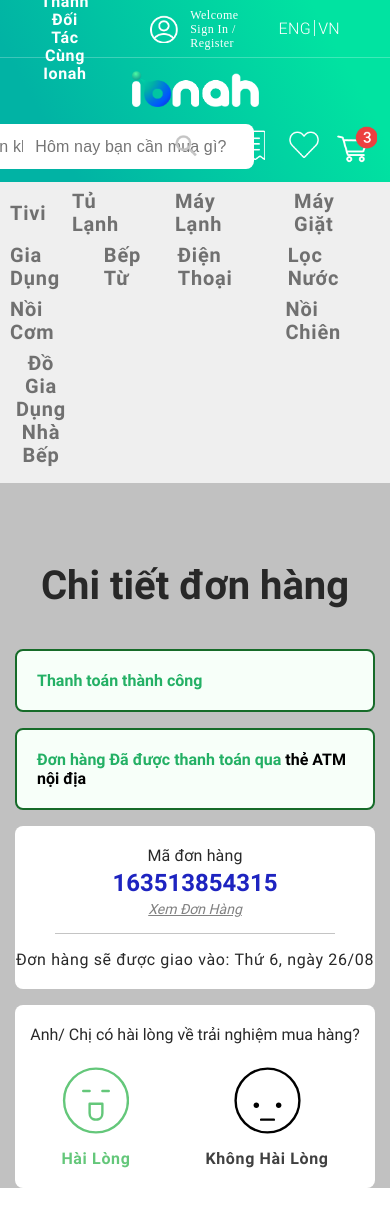
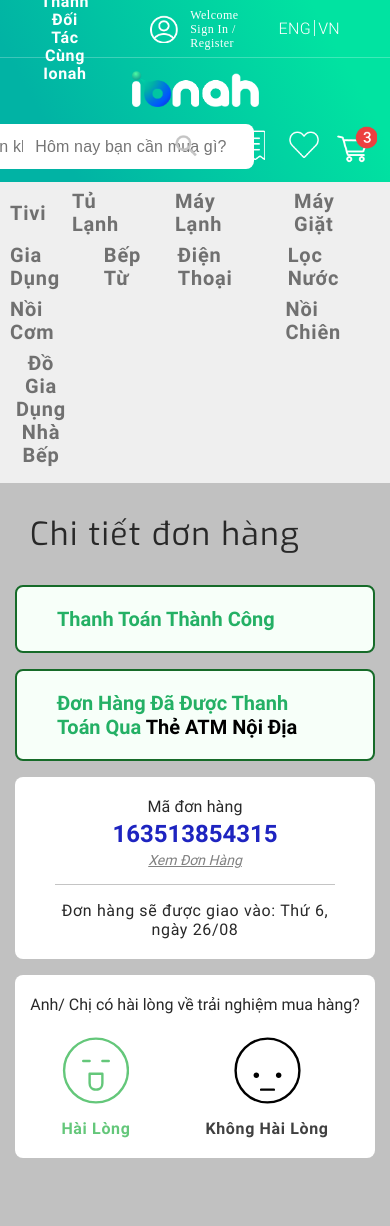
Before and after one commit to TrinhVanHiep/iONAH, a React (Create React App) app: page /order-details in a window 390 px wide. Shown: the top 1226 px of the page. Built offline with nearby package versions, Linux system fonts and the light colour scheme.

Commit message:
fix-order-detail-reponsive

```diff
--- a/src/Page/OrderDetails/OrderDetail.scss
+++ b/src/Page/OrderDetails/OrderDetail.scss
@@ -1,6 +1,8 @@
+.bg-order {
+  background: #c1c1c1;
+}
 .order-detail {
   max-width: 1540px;
-  background: #c1c1c1;
   padding-bottom: 50px;
   margin: 0 auto;
   font-family: "Roboto", sans-serif;
@@ -129,68 +131,25 @@
   }
 }
 
-@media screen and (min-width: 1023.98px) and (max-width: 1440px) {
+@media screen and (max-width: 428px) {
   .order-detail {
-    padding: 0 15px;
-  }
-}
-
-@media screen and (max-width: 1023.98px) {
-  .order-detail {
-    padding: 0 15px;
-  }
-}
-
-@media screen and (max-width: 768px) {
-  .order-detail {
+    padding: 0 15px 68px;
     &--title {
-      font-size: 40px;
-      letter-spacing: 0;
+      text-align: left;
+      padding: 28px 15px;
+      font-family: "Exo", sans-serif;
+      font-weight: 400;
+      font-size: 32px;
+      line-height: 46px;
+      letter-spacing: 0.04em;
     }
     &--input {
-      font-size: 16px;
-      padding: 20px;
+      text-transform: capitalize;
     }
-  }
-}
-
-@media screen and (max-width: 375px) {
-  .order-detail {
-    &--title {
-      font-size: 25px;
-      letter-spacing: 0;
-      padding: 30px 0 15px;
-    }
-    &--input {
-      font-size: 12px;
-      padding: 15px;
-      margin-bottom: 10px;
-    }
-    &-single {
+    &--single {
       .single-time {
-        font-size: 12px;
-      }
-    }
-    &--evaluate {
-      .evaluate-text {
-        font-size: 12px;
-      }
-      .evaluate-select {
-        gap: 0 40px;
-        &--vote {
-          span {
-            font-size: 12px;
-          }
-        }
-        &--vote__img {
-          width: 40px;
-          height: 40px;
-          img {
-            width: 100%;
-            height: 100%;
-            object-fit: cover;
-          }
-        }
+        max-width: 299px;
+        margin: 0 auto;
       }
     }
   }
--- a/src/Page/OrderDetails/index.js
+++ b/src/Page/OrderDetails/index.js
@@ -7,6 +7,7 @@ import notSatisfiedImg from "./images/not-satisfied-img.svg";
 const OrderDetails = () => {
   return (
     <Layout showFooter={false}>
+      <div className="bg-order">
         <div className="order-detail">
           <h3 className="order-detail--title">Chi tiết đơn hàng</h3>
           <div className="order-detail--pay">
@@ -36,7 +37,6 @@ const OrderDetails = () => {
               Đơn hàng sẽ được giao vào: Thứ 6, ngày 26/08
             </p>
           </div>
-        <div>
           <div className="order-detail--evaluate">
             <p className="evaluate-text">
               Anh/ Chị có hài lòng về trải nghiệm mua hàng?
```
Lines whose indentation alone changed are shown as unchanged.
